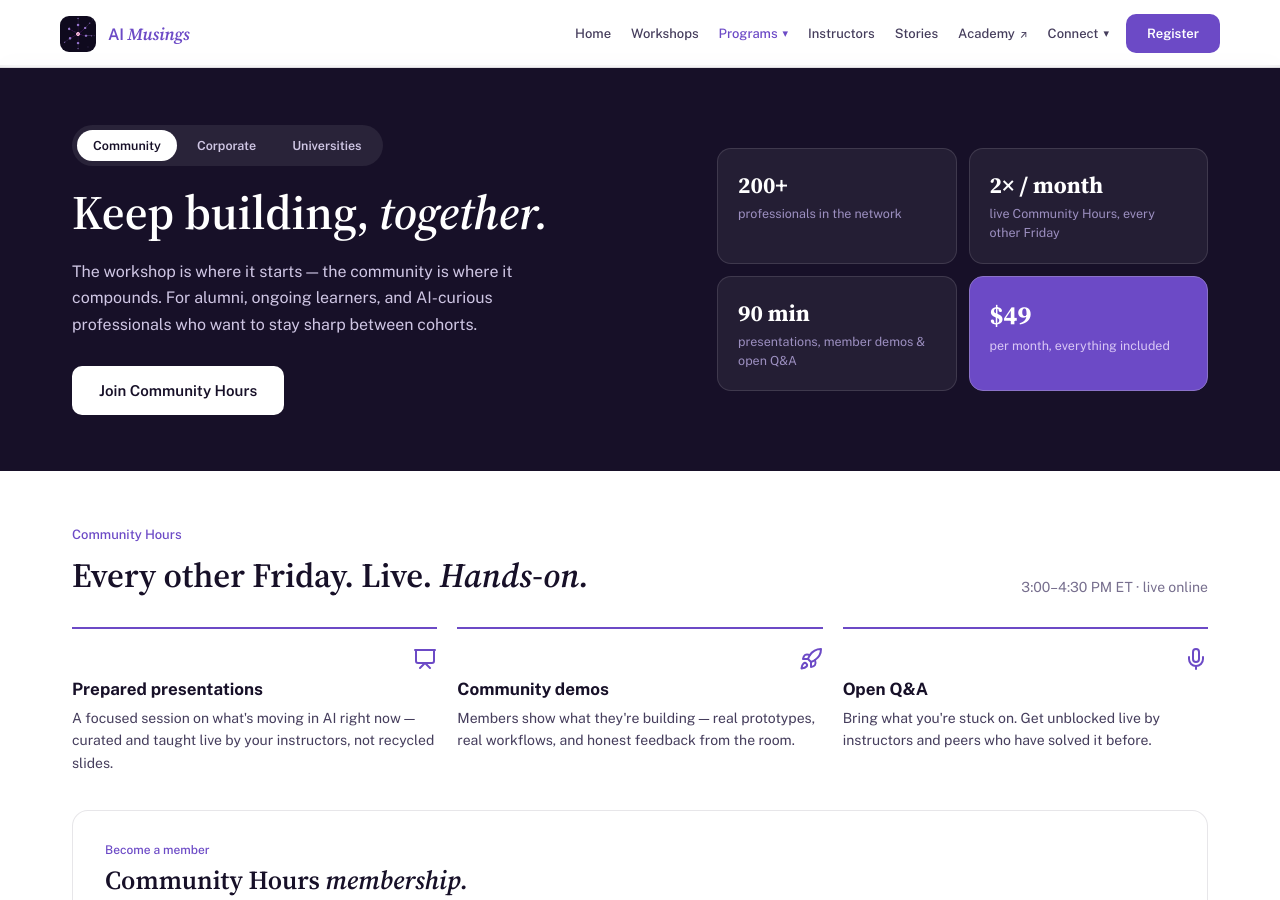
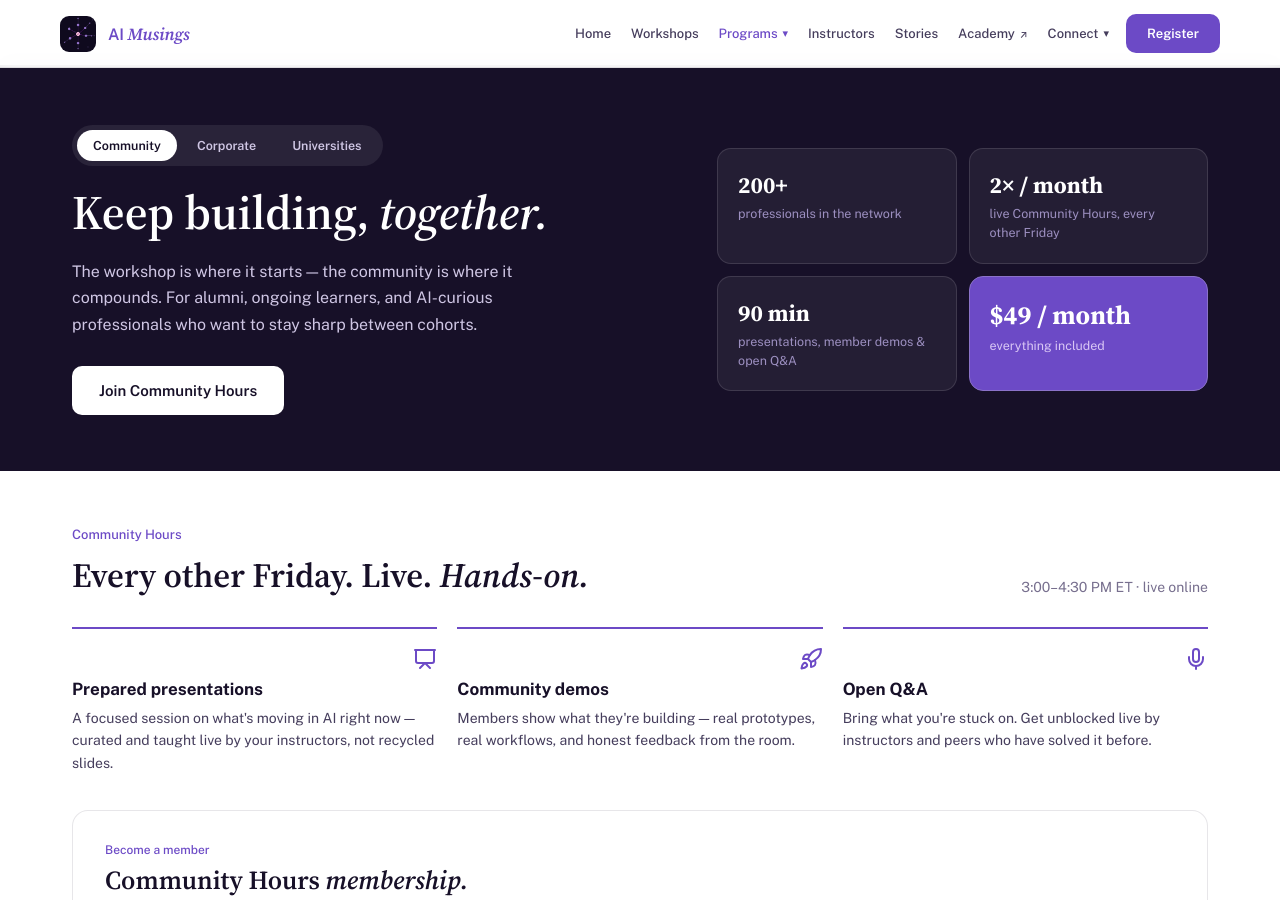
Before and after one commit to pulsarventures/aimusings.site, a Jekyll site: the page built from community.html, in a window 1280 px wide and 900 px high. Built offline with Jekyll 4.4.1, drawn with Linux system fonts in a browser that asks for light colours.

Commit message:
style(design): hero price tile reads $49 / month, matching the 2x / month tile format
Co-Authored-By: Claude Fable 5 <noreply@anthropic.com>
Claude-Session: https://claude.ai/code/session_01FEgiNjtg3b7L7zAEJXcbhz

```diff
--- a/community.html
+++ b/community.html
@@ -25,7 +25,7 @@ permalink: /community/
       <div class="stat-glass"><b>{{ site.professionals_trained }}</b><span>professionals in the network</span></div>
       <div class="stat-glass"><b>2× / month</b><span>live Community Hours, every other Friday</span></div>
       <div class="stat-glass"><b>90 min</b><span>presentations, member demos &amp; open Q&amp;A</span></div>
-      <div class="stat-glass stat-glass--hi"><b>$49</b><span>per month, everything included</span></div>
+      <div class="stat-glass stat-glass--hi"><b>$49 / month</b><span>everything included</span></div>
     </div>
   </div>
 </div>
```
